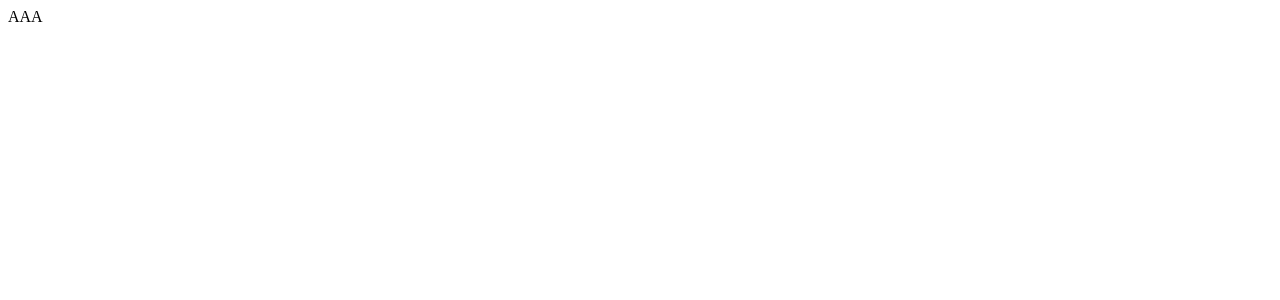
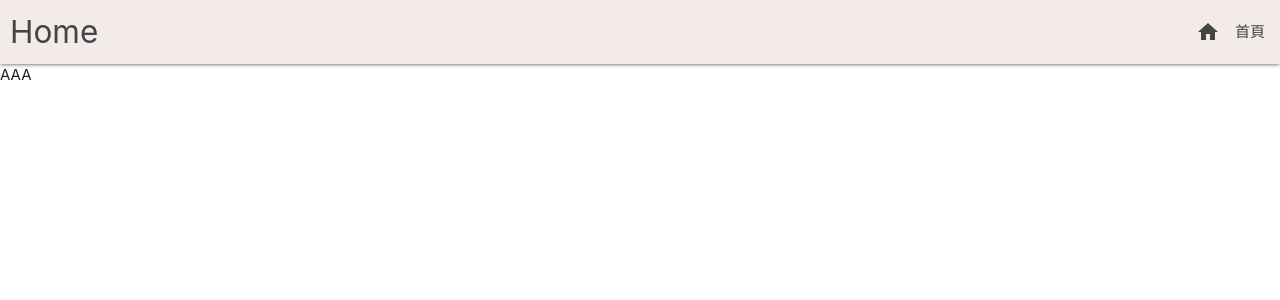
Before and after one commit to peter910820/teach.seaotterms.com, a Nuxt app: page / in a window 1280 px wide. Shown: the top 300 px of the page. Built offline with nearby package versions, Linux system fonts and the light colour scheme.

Commit message:
feat: make a defalut navbar

```diff
--- a/app.vue
+++ b/app.vue
@@ -1,5 +1,10 @@
+<script setup lang="ts">
+import NavBar from "./components/NavBar.vue";
+</script>
+
 <template>
   <div>
+    <NavBar />
     <NuxtPage />
   </div>
 </template>
--- /dev/null
+++ b/components/NavBar.vue
@@ -0,0 +1,57 @@
+<script setup lang="ts">
+// eslint-disable-next-line @typescript-eslint/no-explicit-any
+declare const M: any;
+
+onMounted(() => {
+  const elems = document.querySelectorAll(".modal");
+  M.Modal.init(elems);
+
+  const sidenavElems = document.querySelectorAll(".sidenav");
+  M.Sidenav.init(sidenavElems);
+});
+</script>
+
+<template>
+  <!-- Main Navbar -->
+  <nav>
+    <div class="nav-wrapper">
+      <router-link to="/" class="brand-logo">Home</router-link>
+      <a href="#" data-target="mobile-demo" class="sidenav-trigger"><i class="material-icons">menu</i></a>
+      <!-- common -->
+      <ul class="right hide-on-med-and-down">
+        <li>
+          <router-link to="/">
+            首頁
+            <i class="material-icons left">home</i>
+          </router-link>
+        </li>
+      </ul>
+    </div>
+  </nav>
+  <!-- mobile -->
+  <ul id="mobile-demo" class="sidenav">
+    <li>
+      <router-link to="/">首頁</router-link>
+    </li>
+  </ul>
+</template>
+
+<style scoped>
+.nav-wrapper {
+  background-color: #f2ebea;
+}
+.brand-logo {
+  margin-left: 10px;
+}
+a {
+  color: #444444 !important;
+}
+.dropdown-trigger {
+  padding-right: 0px;
+}
+.dropdown-content {
+  width: 220px !important;
+  background-color: #f2ebea;
+  border-radius: 10px;
+}
+</style>
--- a/nuxt.config.ts
+++ b/nuxt.config.ts
@@ -3,4 +3,42 @@ export default defineNuxtConfig({
   compatibilityDate: "2025-05-15",
   devtools: { enabled: true },
   modules: ["@nuxtjs/eslint-module"],
+  app: {
+    head: {
+      script: [
+        {
+          src: "https://cdn.jsdelivr.net/npm/wowjs@1.1.3/dist/wow.min.js",
+          defer: true,
+        },
+        {
+          src: "https://kit.fontawesome.com/8f1caa7fe1.js",
+          crossorigin: "anonymous",
+          defer: true,
+        },
+        {
+          src: "https://cdnjs.cloudflare.com/ajax/libs/materialize/1.0.0/js/materialize.min.js",
+          defer: true,
+        },
+        { src: "https://cdn.jsdelivr.net/npm/typed.js@2.0.12", defer: true },
+      ],
+      link: [
+        {
+          rel: "stylesheet",
+          href: "https://cdnjs.cloudflare.com/ajax/libs/materialize/1.0.0/css/materialize.min.css",
+        },
+        {
+          rel: "stylesheet",
+          href: "https://fonts.googleapis.com/icon?family=Material+Icons",
+        },
+        {
+          rel: "stylesheet",
+          href: "https://cdnjs.cloudflare.com/ajax/libs/animate.css/4.1.1/animate.min.css",
+        },
+        {
+          rel: "stylesheet",
+          href: "https://cdn.jsdelivr.net/npm/wowjs@1.1.3/css/libs/animate.min.css",
+        },
+      ],
+    },
+  },
 });
```
